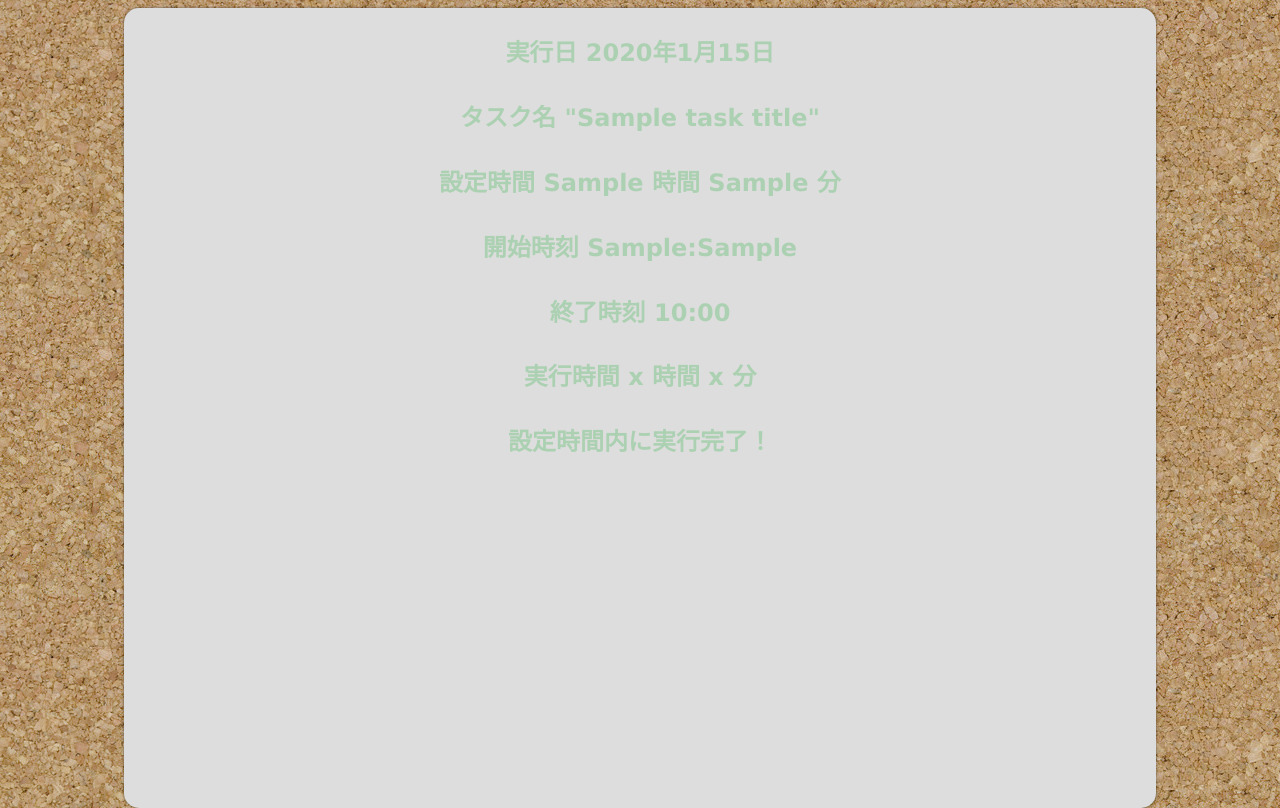
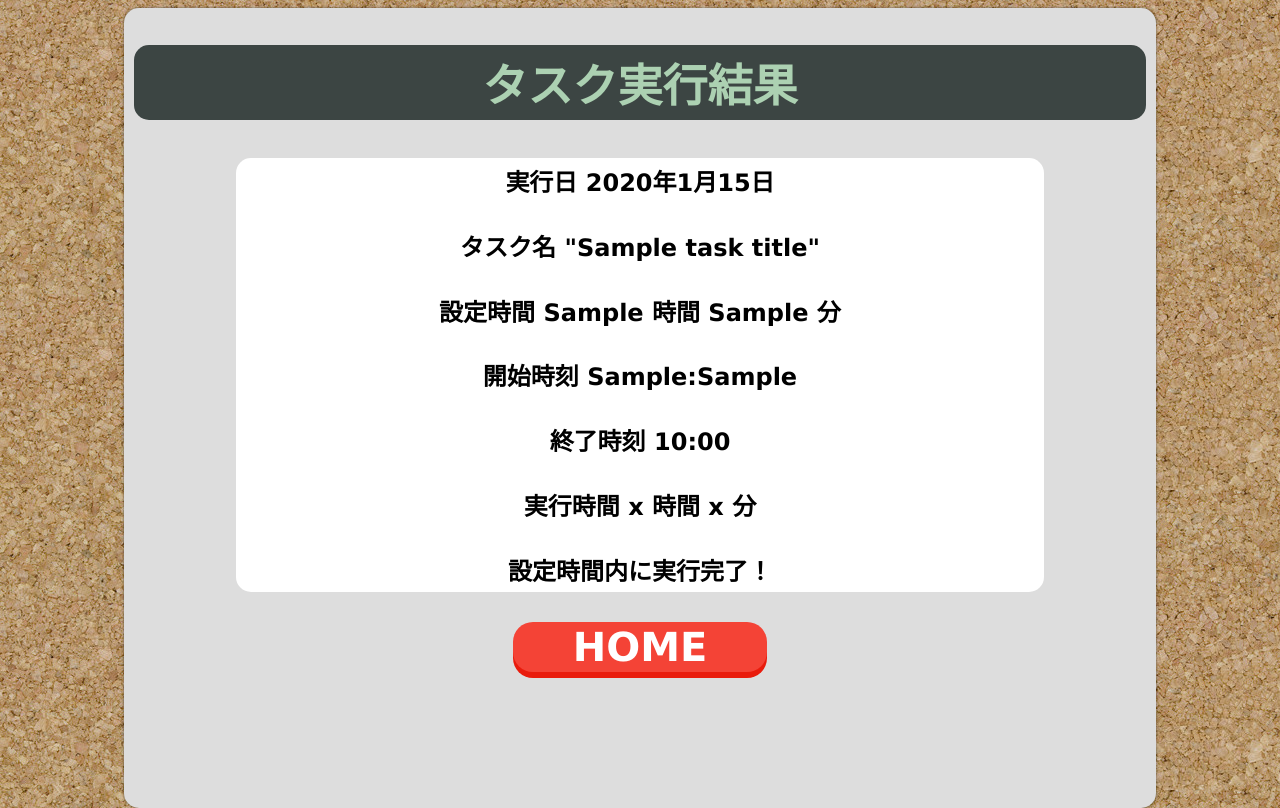
Before and after one commit to momotaro98/momotaro-task-management, a Flask app: template templates/done.html in a window 1280 px wide. Run offline with Flask 2, Linux system fonts and the light colour scheme; the template is opened without the code that fills it: most values are stand-ins (such as "Sample title", 1, 10 or a date in 2020).

Commit message:
Done Page fixex and favicon added

```diff
--- a/static/css/default.css
+++ b/static/css/default.css
@@ -110,3 +110,14 @@ h3 {
     width: 500px;
     font-size: 30px;
 }
+
+#done_elements{
+    margin: 0 auto;
+    width: 80%;
+    background-color: #fff;
+    border-radius: 15px;
+}
+
+#done_elements h2{
+    color: #000;
+}
--- a/templates/done.html
+++ b/templates/done.html
@@ -1,6 +1,15 @@
 {% extends "layout.html" %}
+
+{% block title %}{{ task_title }} 実行結果{% endblock %}
+
 {% block content %}
 <div id="container">
+    <div id="header">
+        <div id="task_title">
+            <h2>タスク実行結果</h2>
+        </div>
+    </div>
+    <div id="done_elements">
         <h2>実行日 {{ done_datetime.year }}年{{ done_datetime.month }}月{{ done_datetime.day }}日</h2>
 
         <h2>タスク名 "{{ task_title }}"</h2>
@@ -44,6 +53,11 @@
         {% else %}
         <h2>設定時間内に実行完了！</h2>
         {% endif %}
-
+    </div>
+    <div class="Button" id="backButton">
+        <a href="{{ url_for('setting_page') }}" style="text-decoration: none; color: #fff">
+            HOME
+        </a>
+    </div>
 </div>
 {% endblock %}
--- a/templates/layout.html
+++ b/templates/layout.html
@@ -1,8 +1,12 @@
 <!DOCTYPE html>
-<html lang="en">
+<html lang="ja">
     <head>
-    <meta charset="utf-8">
-    <link type="text/css" rel="stylesheet" href="/static/css/default.css"/>
+        {% block head %}
+        <meta charset="utf-8">
+        <link type="text/css" rel="stylesheet" href="/static/css/default.css"/>
+        <link rel="shortcut icon" href="/static/image/favicon.ico">
+        <title>{% block title %}{% endblock %} - Task Do App</title>
+        {% endblock %}
     </head>
     <body>
         {% block content %}{% endblock %}
--- a/templates/setting.html
+++ b/templates/setting.html
@@ -1,6 +1,6 @@
 {% extends "layout.html" %}
 
-{% block title %}Setting Page{% endblock %}
+{% block title %}Home{% endblock %}
 
 {% block content %}
 <div id="container">
```
Also changed, not shown: templates/index.html (+5 -2 lines), static/image/favicon.ico (added). Lines whose indentation alone changed are shown as unchanged.
